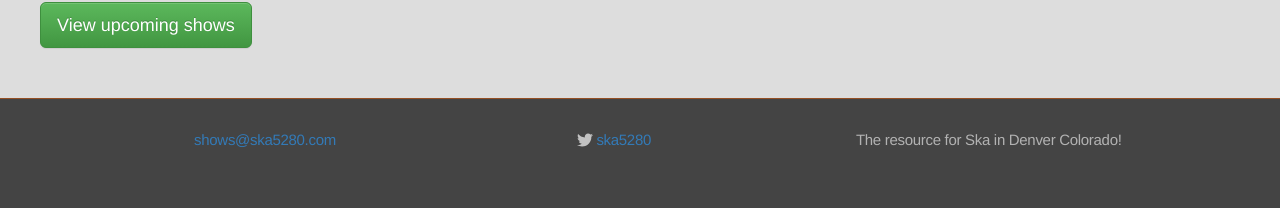
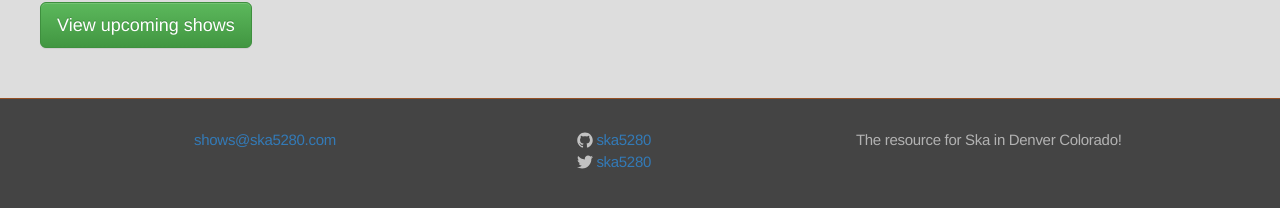
Before and after one commit to ska5280/website, a Jekyll site: the page built from index.html, in a window 1280 px wide. Shown: the part 261-469 px from the top of the page. Built offline with Jekyll 4.4.1, drawn with Linux system fonts in a browser that asks for light colours; nearby versions of some CDN libraries; comment, search, counter and statistics services are not loaded.

Commit message:
Add link to github account

```diff
--- a/_config.yml
+++ b/_config.yml
@@ -11,6 +11,7 @@ description: "The resource for Ska in Denver Colorado!"
 baseurl: ""
 url: "http://ska5280.com"
 twitter_username: ska5280
+github_username: ska5280
 
 # Build settings
 markdown: kramdown
```
